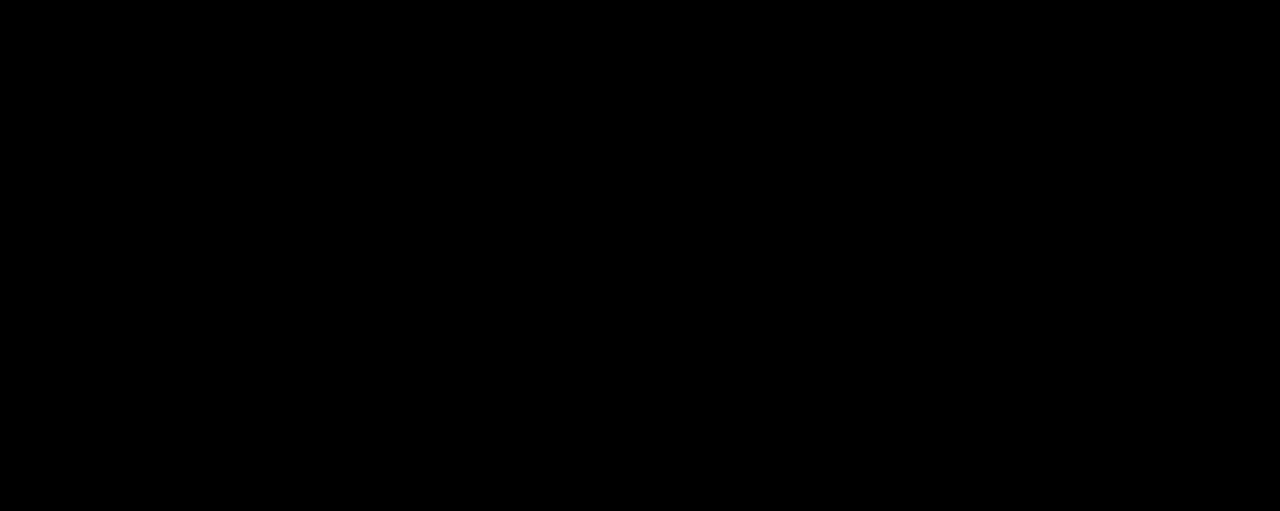
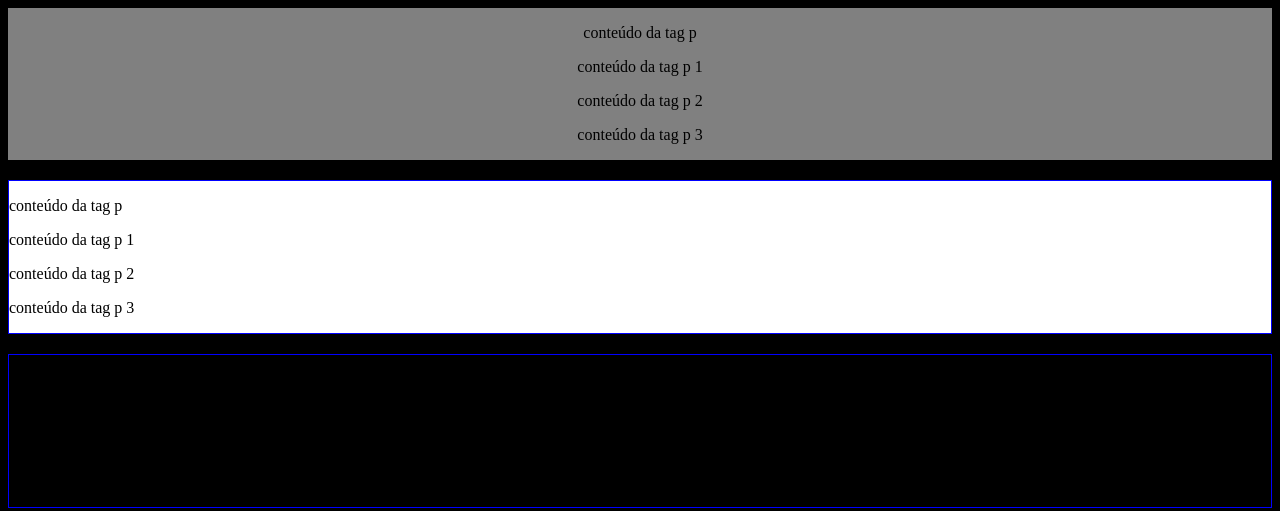
Before and after one commit to JhonatanRuivo/JavaScript-curso, a plain HTML site: page index.html in a window 1280 px wide. Drawn offline with Linux system fonts and the light colour scheme.

Commit message:
feat: manipulating the dom

```diff
--- /dev/null
+++ b/dom/css.js
@@ -0,0 +1,16 @@
+// ------------------------------------------------- CSS  -------------------------------------------------------
+const elementWrapperId = document.getElementById('wrapper') // Podemos pegar uma tag através do id
+
+elementWrapperId.style.height = "200"             // Podemos manipular o CSS através das propriedades da tag selecionada que agora virou um objeto
+elementWrapperId.style.width = "200"              // podendo assim ser atribuído valores e manipulando a propriedade de estilo por exemplo.
+elementWrapperId.style.backgroundColor = "gray"
+elementWrapperId.style.textAlign = "center"
+
+const elementsWrapperClass = document.getElementsByClassName('box') // Podemos utilizar classes para pegar as tags podendo assim selecionar
+                                                                   // várias de um só vez.
+elementsWrapperClass[0].style.backgroundColor = "white"   // Através do index no array manipulamos a classe.
+
+for(var i = 0; i < elementsWrapperClass.length; i++) {    // Fazendo um loop de for podemos atribui o mesmo valor para várias classes.
+   var el = elementsWrapperClass[i]
+   el.style.border = "solid 1px blue"
+}
--- a/index.html
+++ b/index.html
@@ -5,10 +5,27 @@
         <meta name="viewport" content="width=device-width, initial-scale=1.0">
         <title>Curso javascript</title>
 
-        <script src="/orientaca-a-objetos/datas.js" defer ></script>
+        <script src="/dom/css.js" defer ></script>
     </head>
 
-    <body style="background-color: black;">
-
+    <body style="background-color: black; display: flex; flex-direction: column; gap: 20px;">
+        <div id="wrapper" >
+            <p>conteúdo da tag p</p>
+            <p>conteúdo da tag p 1</p>
+            <p>conteúdo da tag p 2</p>
+            <p>conteúdo da tag p 3</p>
+        </div>
+        <div  class="box">
+            <p>conteúdo da tag p</p>
+            <p>conteúdo da tag p 1</p>
+            <p>conteúdo da tag p 2</p>
+            <p>conteúdo da tag p 3</p>
+        </div>
+        <div  class="box">
+            <p>conteúdo da tag p</p>
+            <p>conteúdo da tag p 1</p>
+            <p>conteúdo da tag p 2</p>
+            <p>conteúdo da tag p 3</p>
+        </div>
     </body>
 </html>
```
Also changed, not shown: dom/manipulando-conteudo.js (added, +13 -0 lines).
